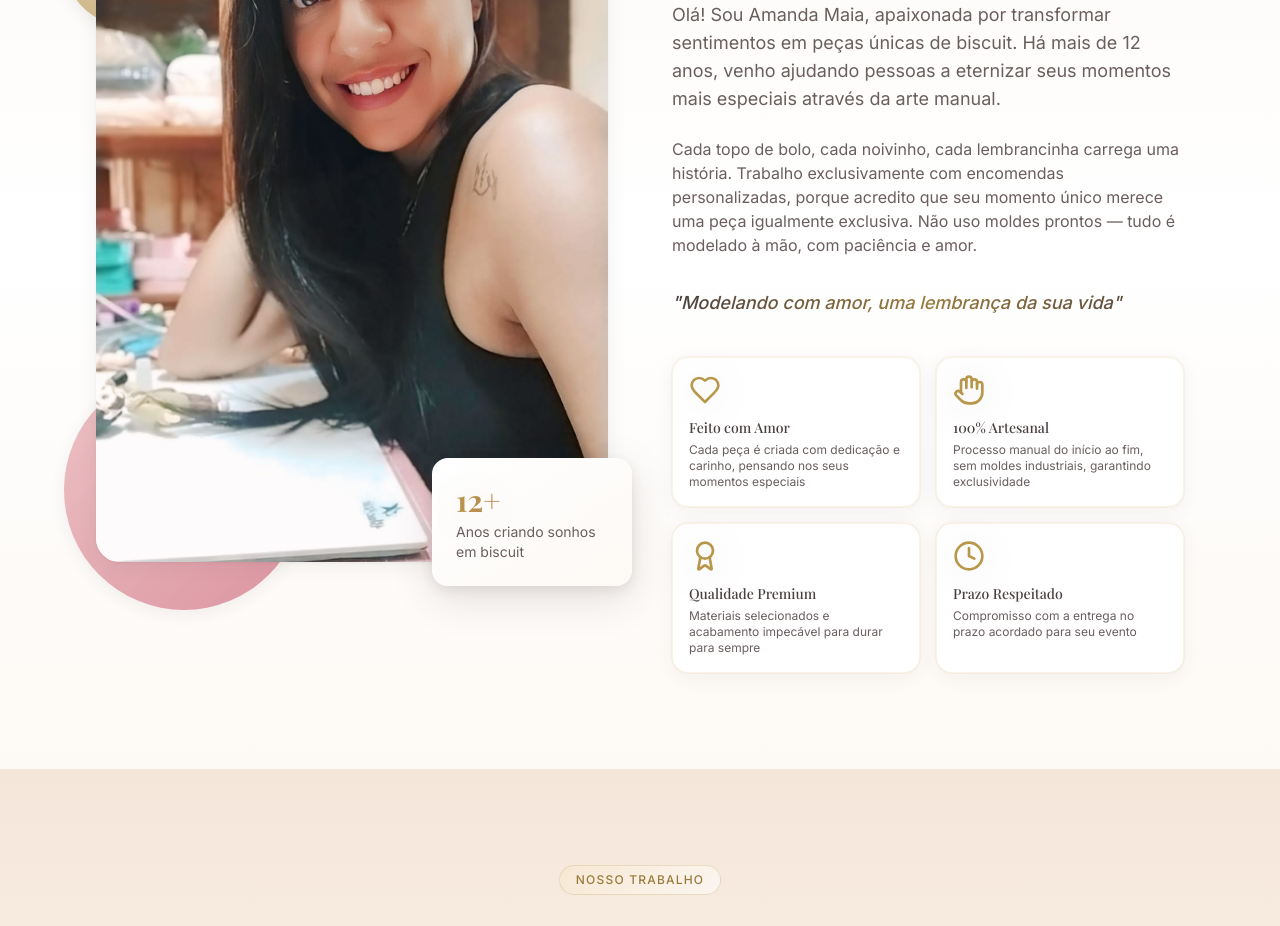
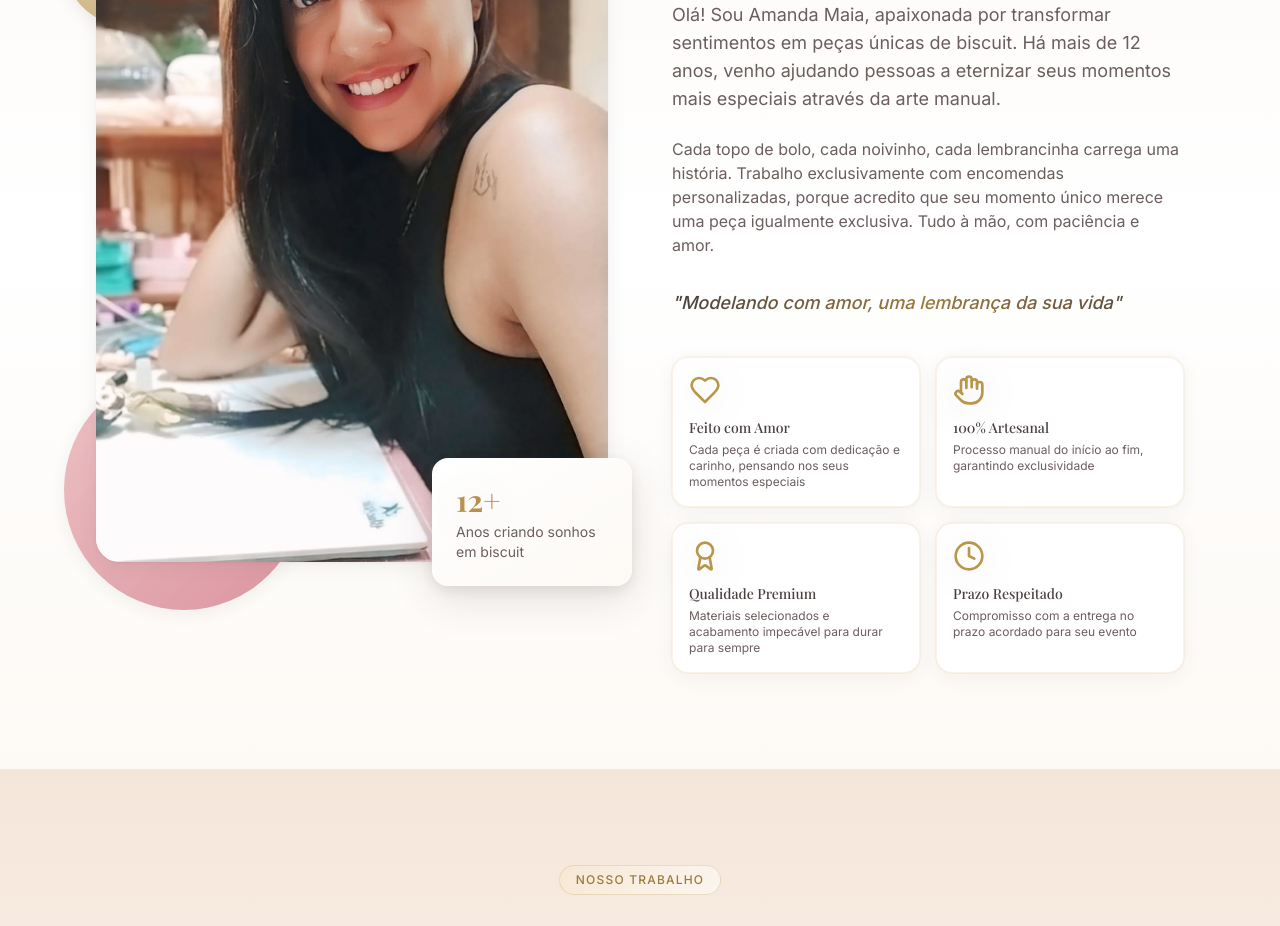
Before and after one commit to MaiaAndrey31/AAM, a React (Vite) app in the folder atelie-amanda-maia/: page / in a window 1280 px wide. Shown: the part 1220-2146 px from the top of the page. Built offline with nearby package versions, Linux system fonts and the light colour scheme; a web font is replaced by a local one.

Commit message:
About adjust

```diff
--- a/atelie-amanda-maia/src/components/Portfolio.jsx
+++ b/atelie-amanda-maia/src/components/Portfolio.jsx
@@ -60,7 +60,7 @@ const portfolioItems = [
   {
     id: 6,
     category: 'personalizados',
-    title: 'Lembrancinha Corporativa',
+    title: 'Funko Pop',
     description: 'Peças sob encomenda para eventos',
     images: [null, null],
   },
--- a/atelie-amanda-maia/src/components/Sobre.jsx
+++ b/atelie-amanda-maia/src/components/Sobre.jsx
@@ -13,7 +13,7 @@ const features = [
   {
     icon: Hand,
     title: '100% Artesanal',
-    description: 'Processo manual do início ao fim, sem moldes industriais, garantindo exclusividade'
+    description: 'Processo manual do início ao fim, garantindo exclusividade'
   },
   {
     icon: Award,
@@ -91,8 +91,7 @@ export default function Sobre() {
             <p className="text-text-light text-sm lg:text-base leading-relaxed mb-6 lg:mb-8">
               Cada topo de bolo, cada noivinho, cada lembrancinha carrega uma história.
               Trabalho exclusivamente com encomendas personalizadas, porque acredito que
-              seu momento único merece uma peça igualmente exclusiva. Não uso moldes prontos
-              — tudo é modelado à mão, com paciência e amor.
+              seu momento único merece uma peça igualmente exclusiva. Tudo à mão, com paciência e amor.
             </p>
 
             <p className="text-text font-medium italic mb-10 text-lg bg-gradient-to-r from-text via-gold-dark to-text bg-clip-text text-transparent">
```
